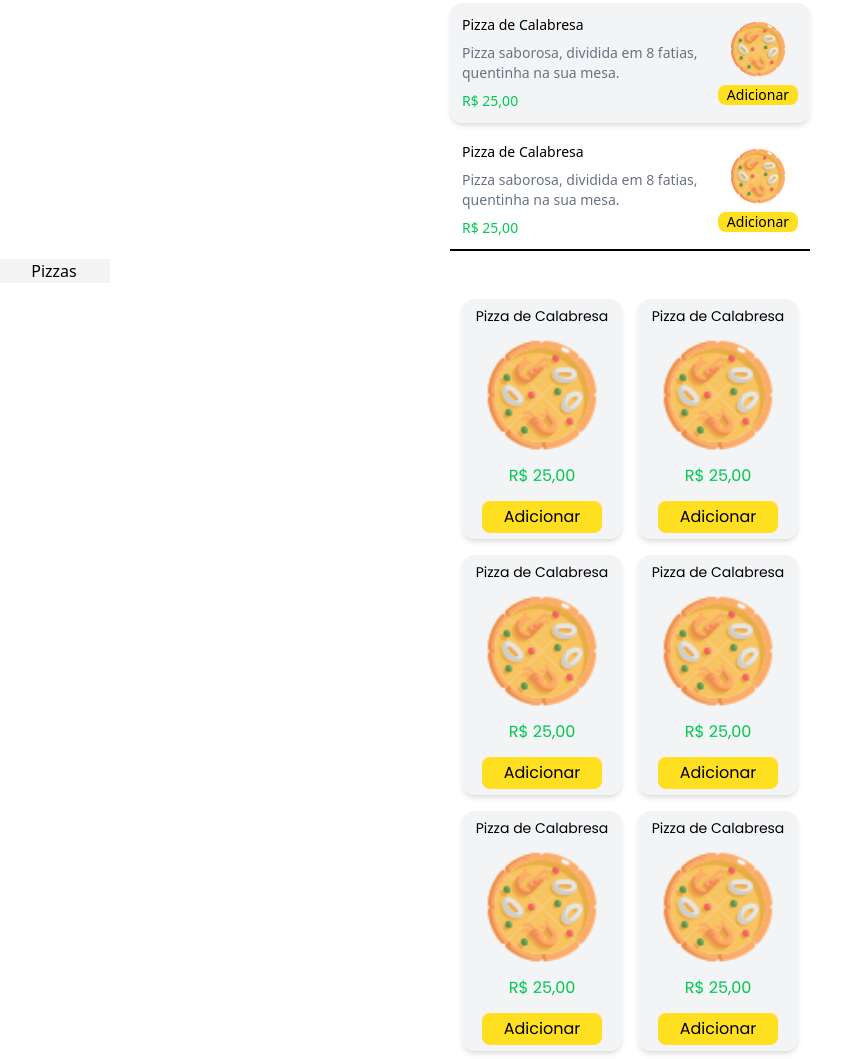
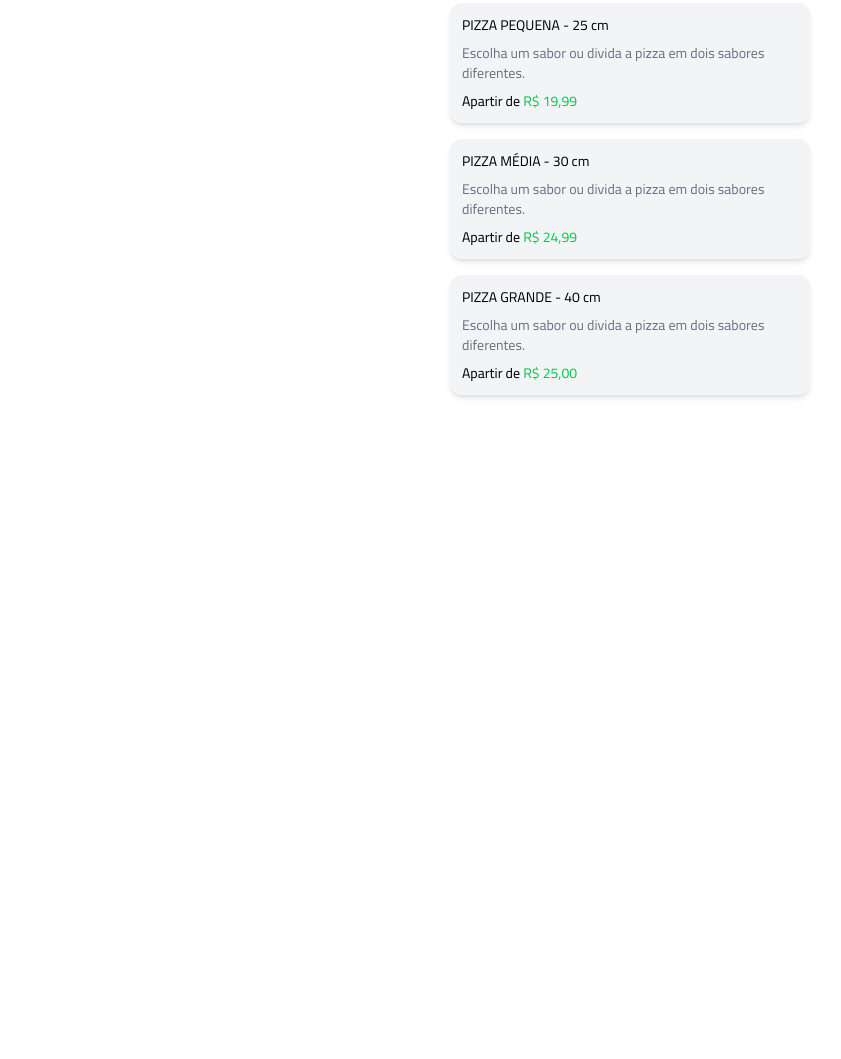
Before and after one commit to Ismaelrdgdev/anderson-italians, a plain HTML site: page index.html in a window 1280 px wide. Shown: the part 269-1328 px from the top of the page, without its empty margins (10-851 px from the left). After the commit the page ends 800 px from the top, so only its background shows below. Drawn offline with nearby package versions, Linux system fonts and the light colour scheme.

Commit message:
Atualização de style

```diff
--- a/index.html
+++ b/index.html
@@ -43,112 +43,141 @@
     >
       Pizzas
     </h1>
-    <section id="body" class="flex flex-col items-center gap-2">
+    <section id="body" class="flex flex-col items-center gap-4 mb-4">
       <div
         class="h-30 gap-4 p-3 w-90 items-center bg-gray-100 flex rounded-xl shadow-md"
+
       >
-        <div class="flex flex-col justify-around gap-2 text-sm">
-          <p>Pizza de Calabresa</p>
+        <div class="flex flex-col justify-around gap-2 text-sm" id="pizza-pq">
+          <p>PIZZA PEQUENA - 25 cm</p>
           <p class="text-gray-500">
-            Pizza saborosa, dividida em 8 fatias, quentinha na sua mesa.
+            Escolha um sabor ou divida a pizza em dois sabores diferentes.
           </p>
-          <p class="text-green-500">R$ 25,00</p>
-        </div>
-
-        <div class="flex flex-col items-center gap-2">
-          <img src="./images/pizza.png" alt="" class="h-14 w-14" />
-          <button class="bg-yellow-300 w-20 rounded-lg text-sm">
-            Adicionar
-          </button>
+          <p>Apartir de <span class="text-green-500"> R$ 19,99 </span></p>
         </div>
       </div>
 
-      <div class="h-30 gap-4 p-3 w-90 items-center flex border-b-2">
+      <div
+        class="h-30 gap-4 p-3 w-90 items-center bg-gray-100 flex rounded-xl shadow-md"
+        id="pizza-media"
+      >
         <div class="flex flex-col justify-around gap-2 text-sm">
-          <p>Pizza de Calabresa</p>
+          <p>PIZZA MÉDIA - 30 cm</p>
           <p class="text-gray-500">
-            Pizza saborosa, dividida em 8 fatias, quentinha na sua mesa.
+            Escolha um sabor ou divida a pizza em dois sabores diferentes.
           </p>
-          <p class="text-green-500">R$ 25,00</p>
+          <p>Apartir de <span class="text-green-500"> R$ 24,99 </span></p>
+        </div>
       </div>
 
-        <div class="flex flex-col items-center gap-2">
-          <img src="./images/pizza.png" alt="" class="h-14 w-14" />
-          <button class="bg-yellow-300 w-20 rounded-lg text-sm">
-            Adicionar
-          </button>
+      <div
+        class="h-30 gap-4 p-3 w-90 items-center bg-gray-100 flex rounded-xl shadow-md"
+        id="pizza-grande"
+      >
+        <div class="flex flex-col justify-around gap-2 text-sm">
+          <p>PIZZA GRANDE - 40 cm</p>
+          <p class="text-gray-500">
+            Escolha um sabor ou divida a pizza em dois sabores diferentes.
+          </p>
+          <p>Apartir de <span class="text-green-500"> R$ 25,00 </span></p>
         </div>
       </div>
     </section>
 
-    <h1
-      id="pizza"
-      class="bg-gray-100 w-28 justify-center flex items-center m-2"
+    <!--Montagem das pizzas-->
+
+    <!--Pizzas pequenas-->
+    <div
+      id="card-pizza-pq" class="bg-black/60 w-full h-full fixed top-0 left-0 `z-99` overflow-y-scroll items-center justify-center hidden"
     >
-      Pizzas
-    </h1>
-    <section class="flex justify-center">
-      <div class="grid grid-cols-2 gap-4 m-2 poppins">
+      <div class="flex justify-center items-center min-w-[90%] h-full">
         <div
-          class="h-60 w-40 bg-gray-100 flex flex-col justify-around items-center rounded-xl shadow-md"
+          class="h-full md:h-[500px] min-w-[90%] md:min-w-[500px] bg-white p-4 flex flex-col gap-4"
         >
-          <p class="text-sm">Pizza de Calabresa</p>
-          <img src="./images/pizza.png" alt="" class="h-28 w-28" />
-          <p class="text-green-500">R$ 25,00</p>
-          <button class="bg-yellow-300 w-30 rounded-lg p-1">Adicionar</button>
+          <div class="flex justify-between items-center">
+            <h2 class="text-lg font-bold">Pizza Pequena</h2>
+            <button
+              id="btn-fechar-pizza-pq"
+              class="text-gray-500 hover:text-gray-700"
+            >
+              Fechar
+            </button>
           </div>
 
+          <div class="flex flex-col justify-between h-full">
+            <div id="" class="flex flex-col gap-2 h-full">
+              <!--Nova pizza-->
+
               <div
-          class="h-60 w-40 bg-gray-100 flex flex-col justify-around items-center rounded-xl shadow-md"
+                class="h-20 md:h-20 md:w-full items-center bg-gray-100 flex rounded-xl shadow-md cairo"
               >
-          <p class="text-sm">Pizza de Calabresa</p>
-          <img src="./images/pizza.png" alt="" class="h-28 w-28" />
-          <p class="text-green-500">R$ 25,00</p>
-          <button class="bg-yellow-300 w-30 rounded-lg p-1">Adicionar</button>
+                <div class="m-2 flex items-center gap-3 text-sm">
+
+                  <input type="checkbox" class="w-5 h-5" />
+                  <div class="flex md:w-full md:gap-8 items-center">
+                    <div class="flex flex-col">
+                      <p class="md:text-lg">Pizza de Calabresa</p>
+                      <p class="text-gray-500">
+                        Pizza saborosa, dividida em 8 fatias, quentinha na sua
+                        mesa.
+                      </p>
                     </div>
 
-        <div
-          class="h-60 w-40 bg-gray-100 flex flex-col justify-around items-center rounded-xl shadow-md"
-        >
-          <p class="text-sm">Pizza de Calabresa</p>
-          <img src="./images/pizza.png" alt="" class="h-28 w-28" />
-          <p class="text-green-500">R$ 25,00</p>
-          <button class="bg-yellow-300 w-30 rounded-lg p-1">Adicionar</button>
+                    <div class="w-20">
+                      <p class="text-green-500 md:text-lg">R$ 25,00</p>
+                    </div>
                   </div>
 
-        <div
-          class="h-60 w-40 bg-gray-100 flex flex-col justify-around items-center rounded-xl shadow-md"
-        >
-          <p class="text-sm">Pizza de Calabresa</p>
-          <img src="./images/pizza.png" alt="" class="h-28 w-28" />
-          <p class="text-green-500">R$ 25,00</p>
-          <button class="bg-yellow-300 w-30 rounded-lg p-1">Adicionar</button>
                 </div>
 
-        <div
-          class="h-60 w-40 bg-gray-100 flex flex-col justify-around items-center rounded-xl shadow-md"
-        >
-          <p class="text-sm">Pizza de Calabresa</p>
-          <img src="./images/pizza.png" alt="" class="h-28 w-28" />
-          <p class="text-green-500">R$ 25,00</p>
-          <button class="bg-yellow-300 w-30 rounded-lg p-1">Adicionar</button>
+
               </div>
 
+
               <div
-          class="h-60 w-40 bg-gray-100 flex flex-col justify-around items-center rounded-xl shadow-md"
+                class="h-20 md:h-20 md:w-full items-center bg-gray-100 flex rounded-xl shadow-md cairo"
               >
-          <p class="text-sm">Pizza de Calabresa</p>
-          <img src="./images/pizza.png" alt="" class="h-28 w-28" />
-          <p class="text-green-500">R$ 25,00</p>
-          <button class="bg-yellow-300 w-30 rounded-lg p-1">Adicionar</button>
+                <div class="m-2 flex items-center gap-3 text-sm">
+
+                  <input type="checkbox" class="w-5 h-5" />
+                  <div class="flex md:w-full md:gap-8 items-center">
+                    <div class="flex flex-col">
+                      <p class="md:text-lg">Pizza de Calabresa</p>
+                      <p class="text-gray-500">
+                        Pizza saborosa, dividida em 8 fatias, quentinha na sua
+                        mesa.
+                      </p>
+                    </div>
+
+                    <div class="w-20">
+                      <p class="text-green-500 md:text-lg">R$ 25,00</p>
                     </div>
                   </div>
-    </section>
+
+                </div>
+
+
+              </div>
+            </div>
+
+            <div class="w-full md:max-w-[620px] bg-white p-2">
+              <div class="flex items-center w-full justify-center">
+                <button
+                  class="bg-red-500 text-lg text-white px-4 py-2 w-full rounded-lg" id="adicionar-carrinho"
+                >
+                  Adicionar ao carrinho
+                </button>
+              </div>
+            </div>
+          </div>
+        </div>
+      </div>
+    </div>
 
     <!-- Modal do carrinho -->
     <div
       id="card-carrinho"
-      class="bg-black/60 w-full h-full fixed top-0 left-0 `z-99` overflow-y-scroll items-center justify-center hidden"
+      class="bg-black/60 w-full h-full fixed top-0 left-0 `z-999` overflow-y-scroll items-center justify-center hidden"
     >
       <div class="flex justify-center items-center min-w-[90%] h-full">
         <div
@@ -164,12 +193,8 @@
             </button>
           </div>
 
-
           <div class="flex flex-col justify-between h-full">
-              <div
-                id="itens-carrinho"
-                class="flex flex-col gap-2"
-              >
+            <div id="itens-carrinho" class="flex flex-col gap-2">
               <!-- Itens do carrinho serão adicionados aqui dinamicamente -->
 
               <div
@@ -179,7 +204,8 @@
                   <div>
                     <p>Pizza de Calabresa</p>
                     <p class="text-gray-500">
-                        Pizza saborosa, dividida em 8 fatias, quentinha na sua mesa.
+                      Pizza saborosa, dividida em 8 fatias, quentinha na sua
+                      mesa.
                     </p>
                   </div>
                   <button
@@ -201,13 +227,12 @@
             </div>
 
             <div class="w-full md:max-w-[620px] bg-white p-2">
-
               <p class="text-lg font-bold">
                 Total: R$ <span id="total-carrinho">0,00</span>
               </p>
               <div class="flex items-center w-full justify-center">
                 <button
-                    class="bg-red-500 text-lg text-white px-4 py-2 w-full rounded-lg"
+                  class="bg-red-500 text-lg text-white px-4 py-2 w-full rounded-lg" id="finalizar"
                 >
                   Fazer pedido
                 </button>
@@ -219,5 +244,6 @@
     </div>
 
     <script src="./js/carrinho.js"></script>
+    <script src="./js/pizzas.js"></script>
   </body>
 </html>
--- a/js/carrinho.js
+++ b/js/carrinho.js
@@ -1,6 +1,7 @@
 const botaoCarrinho = document.getElementById("carrinho");
 const card = document.getElementById("card-carrinho");
 const fecharCarrinho = document.getElementById("fechar-carrinho");
+const finalizar = document.querySelector("#finalizar");
 
 /*Abrindo carrinho */
 botaoCarrinho.addEventListener("click", () => {
--- /dev/null
+++ b/js/pizzas.js
@@ -0,0 +1,13 @@
+const abrirPizzasPq = document.getElementById("pizza-pq");
+const cardPizzasPq = document.getElementById("card-pizza-pq");
+const botaoFecharPizzaPequena = document.getElementById("btn-fechar-pizza-pq");
+
+/*Abrindo modal de pizza pequena */
+abrirPizzasPq.addEventListener("click", () => {
+    cardPizzasPq.classList.remove("hidden");
+});
+
+/*Fechando modal de pizza pequena */
+botaoFecharPizzaPequena.addEventListener("click", () => {
+        cardPizzasPq.classList.add("hidden");
+});
--- a/style.css
+++ b/style.css
@@ -9,3 +9,8 @@
 header{
     background-image: url("./images/bg.png");
 }
+
+
+body, button, select, form, input, textarea, a{
+    font-family: "Cairo",sans-serif;
+}
```
Lines whose indentation alone changed are shown as unchanged.
